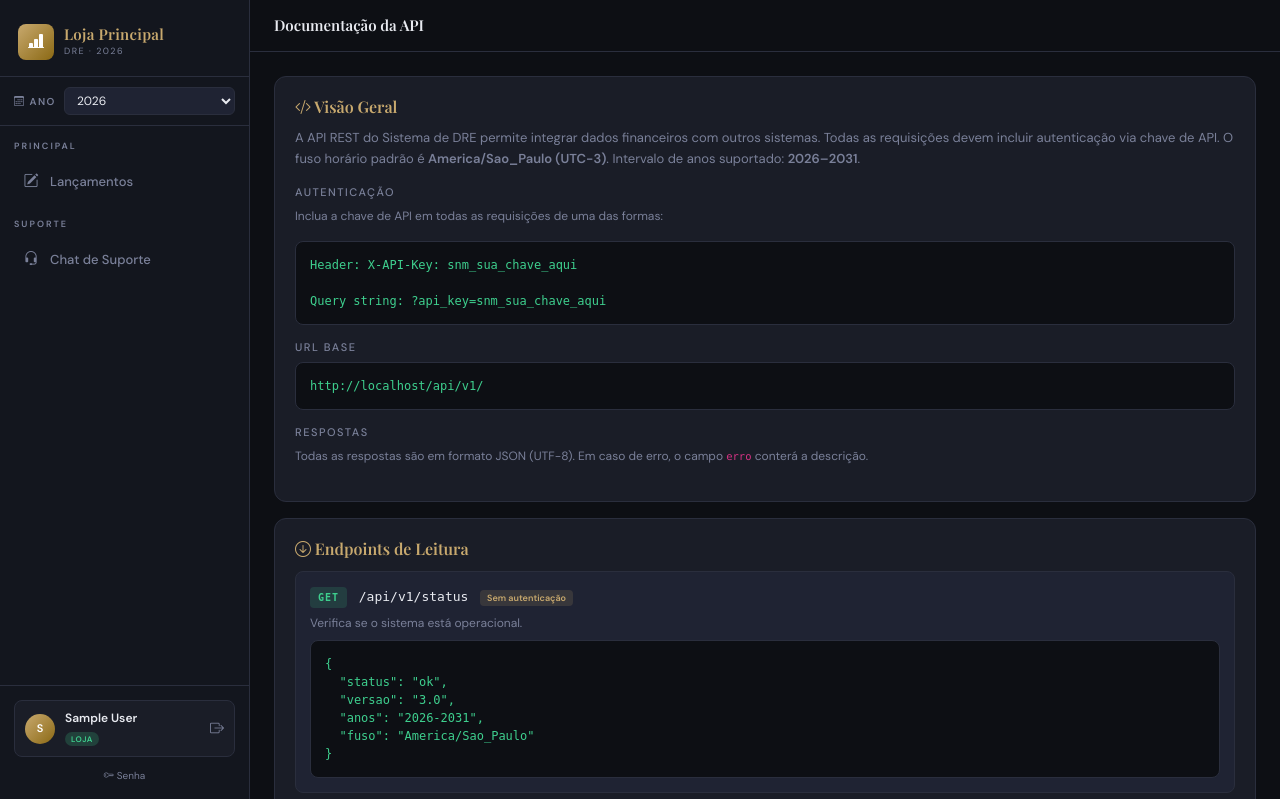
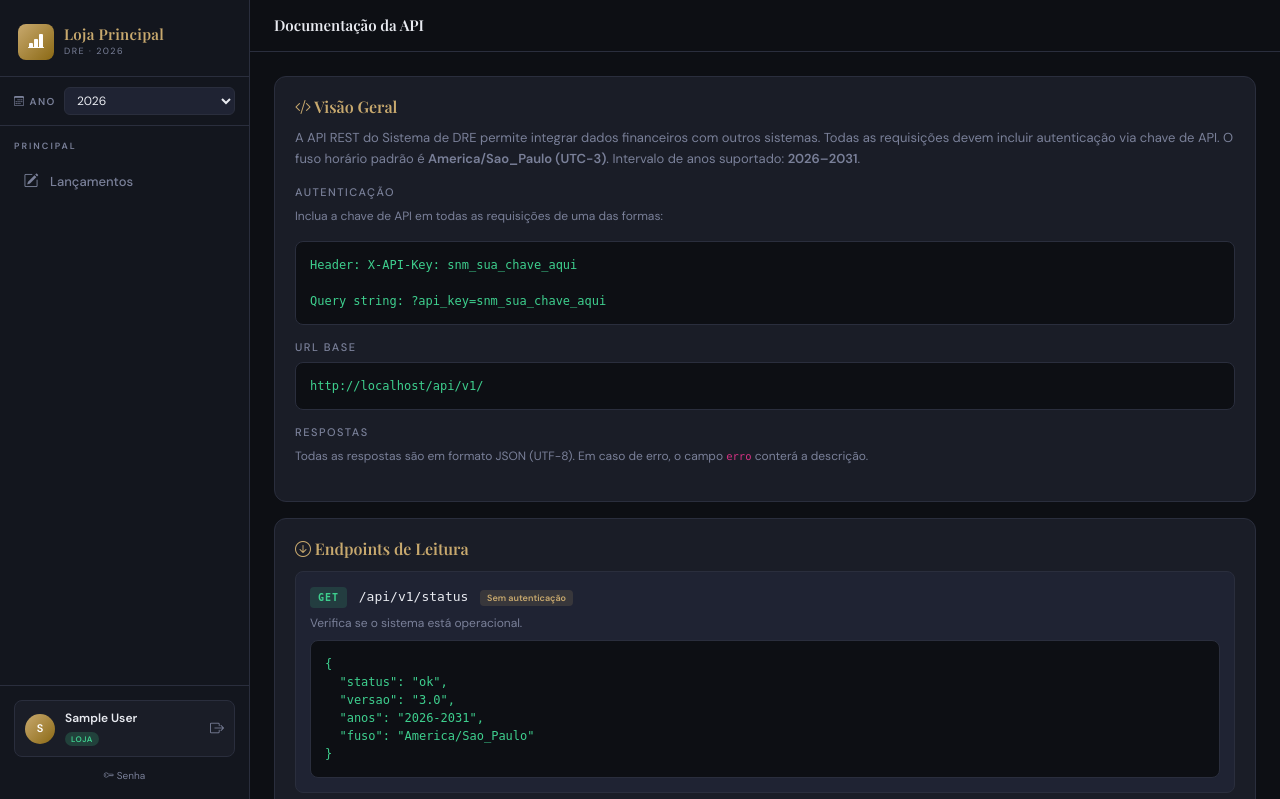
Before and after one commit to EvelynCFReal/sistema-dre, a Flask app: page /api/docs in a window 1280 px wide. Shown: the top 799 px of the page. Run offline with Flask 3, Linux system fonts and the light colour scheme; the visitor is signed in with stand-in values (Sample User, id 1); data comes from the database, SQL or seed files in the repository; data that the repository does not hold is empty.

Commit message:
Auto-update

```diff
--- a/sistema/templates/base.html
+++ b/sistema/templates/base.html
@@ -342,11 +342,6 @@ body{background:var(--bg);color:var(--text);font-family:'DM Sans',sans-serif;fon
   </a>
   {% endif %}
 
-  <div class="nav-section">Suporte</div>
-  <a href="{{ url_for('suporte_chat') }}" class="nav-item {% if request.endpoint in ('suporte_chat','suporte_chat_sugestoes') %}active{% endif %}">
-    <i class="bi bi-headset"></i> Chat de Suporte
-  </a>
-
   <div class="sidebar-footer">
     <div class="user-pill">
       <div class="user-avatar">{{ user_nome[0].upper() if user_nome else '?' }}</div>
```
